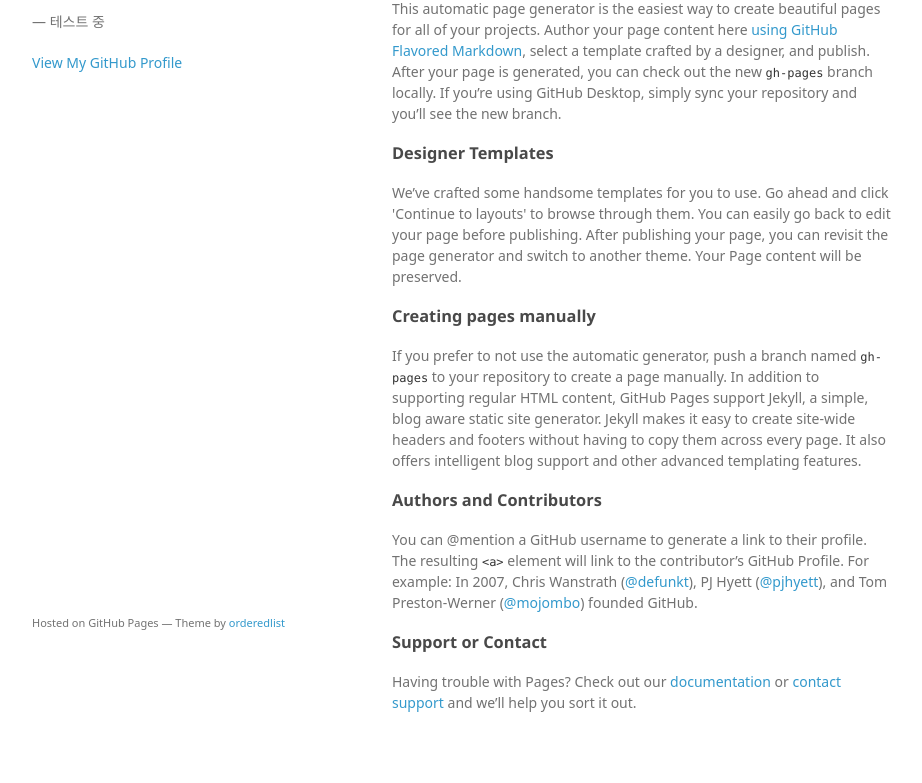
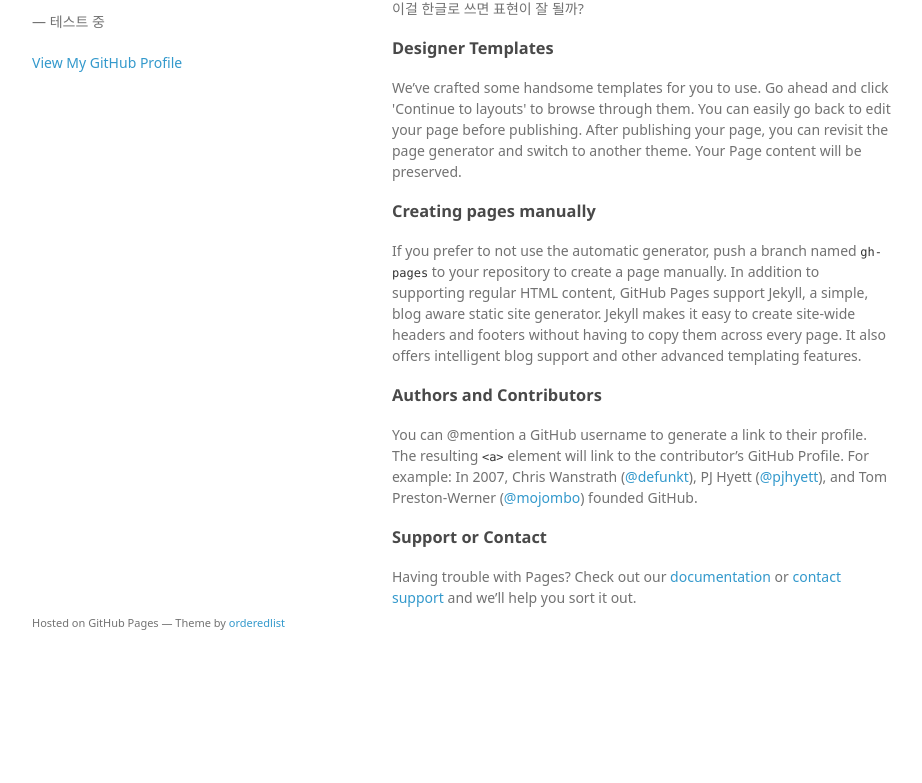
Before and after one commit to entechnoi/entechnoi.github.io, a plain HTML site: page index_2.html in a window 1280 px wide. Shown: the part 98-881 px from the top of the page, without its empty margins (178-1100 px from the left). After the commit the page ends 800 px from the top, so only its background shows below. Drawn offline with Linux system fonts and the light colour scheme; a web font is replaced by a local one.

Commit message:
한글 테스트

```diff
--- a/index_2.html
+++ b/index_2.html
@@ -26,7 +26,7 @@
         <h3>
 <a id="welcome-to-github-pages" class="anchor" href="#welcome-to-github-pages" aria-hidden="true"><span aria-hidden="true" class="octicon octicon-link"></span></a>Welcome to GitHub Pages.</h3>
 
-<p>This automatic page generator is the easiest way to create beautiful pages for all of your projects. Author your page content here <a href="https://guides.github.com/features/mastering-markdown/">using GitHub Flavored Markdown</a>, select a template crafted by a designer, and publish. After your page is generated, you can check out the new <code>gh-pages</code> branch locally. If you’re using GitHub Desktop, simply sync your repository and you’ll see the new branch.</p>
+<p>이걸 한글로 쓰면 표현이 잘 될까?</p>
 
 <h3>
 <a id="designer-templates" class="anchor" href="#designer-templates" aria-hidden="true"><span aria-hidden="true" class="octicon octicon-link"></span></a>Designer Templates</h3>
```
